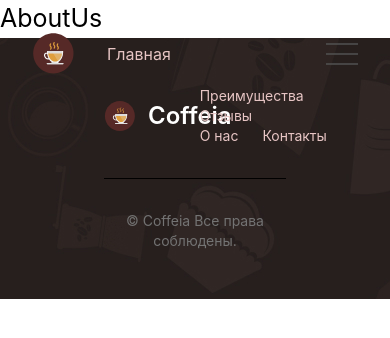
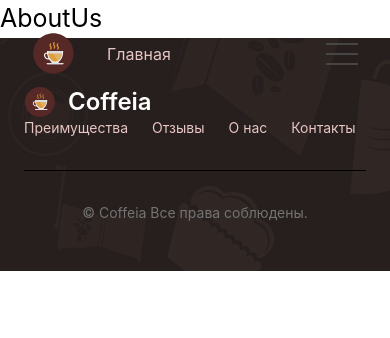
Before and after one commit to GRSdzn/coffee-land, a React (Create React App) app: page /AboutUs in a window 390 px wide. Shown: the top 338 px of the page. Built offline with nearby package versions, Linux system fonts and the light colour scheme; the HTML template or start-up script is replaced by a standard one.

Commit message:
added responsive

```diff
--- a/src/components/Footer.jsx
+++ b/src/components/Footer.jsx
@@ -6,14 +6,14 @@ function Footer() {
   return (
     <>
 
-      <footer class="px-20 py-4 bg-backgrundFooter">
+      <footer class="px-20 sm:px-0 py-4 bg-backgrundFooter">
         <div class="container mx-auto p-4 md:px-6 md:py-8">
-          <div class="sm:flex sm:items-center sm:justify-between">
+          <div class="lp:flex-col sm:justify-between">
             <Link to="/" href="https://flowbite.com/" class="flex items-center mb-4 sm:mb-0">
               <img src={Logo} class="h-8 mr-3" alt="Coffeia" />
               <span class="self-center text-2xl font-semibold whitespace-nowrap text-white">Coffeia</span>
             </Link>
-            <ul class="flex flex-wrap items-center mb-6 text-sm text-main sm:mb-0 dark:text-gray-400">
+            <ul class="flex flex-wrap lp:items-start items-center mb-6 text-sm lp:flex-col text-main lp:mb-0 dark:text-gray-400">
               <li>
                 <Link to="/" class="mr-4 hover:underline md:mr-6 ">Преимущества</Link>
               </li>
--- a/src/components/aboutUs.jsx
+++ b/src/components/aboutUs.jsx
@@ -11,9 +11,9 @@ export const AboutUs = () => {
         <div className="px-[300px] lg:px-[100px] sm:px-8 lp:px-4 bg-backgroundPng w-full h-full bg-no-repeat bg-right flex items-center justify-end">
           <div>
             <div className="flex flex-col py-20">
-              <div className="items-center flex">
+              <div className="items-center flex sm:justify-center">
                 <div className="w-20 border-[1px] border-solid border-brown bg-brown h-1 sm:w-10 lp:w-8" />
-                <h1 className="px-4 text-right text-8xl text-brown font-HandWriteTitle sm:text-[40px]">О нас</h1>
+                <h1 className="px-4 text-right text-8xl text-brown font-HandWriteTitle  sm:text-[40px]">О нас</h1>
                 <div className="w-20 border-[1px] border-solid border-brown bg-brown h-1 sm:w-10 lp:w-8" />
               </div>
               <div className="font-Main">
--- a/src/components/catalog.jsx
+++ b/src/components/catalog.jsx
@@ -16,7 +16,7 @@ const Catalog = () => {
 
                 <div className="flex gap-5 sm:flex-col">
                   <div>
-                    <div className="bg-no-repeat bg-cover bg-backgroundHeader rounded-md w-52 h-40" />
+                    <div className="bg-no-repeat bg-cover bg-backgroundHeader rounded-md w-52 sm:w-full h-40" />
                   </div>
                   <div className="grid gap-2">
                     <div className="flex items-center justify-between">
@@ -29,7 +29,7 @@ const Catalog = () => {
                 </div>
                 <div className="flex gap-5 sm:flex-col">
                   <div>
-                    <div className="bg-no-repeat bg-cover bg-backgroundHeader rounded-md w-52 h-40" />
+                    <div className="bg-no-repeat bg-cover bg-backgroundHeader rounded-md w-52 sm:w-full h-40" />
                   </div>
                   <div className="grid gap-2">
                     <div className="flex items-center justify-between">
@@ -42,7 +42,7 @@ const Catalog = () => {
                 </div>
                 <div className="flex gap-5 sm:flex-col">
                   <div>
-                    <div className="bg-no-repeat bg-cover bg-backgroundHeader rounded-md w-52 h-40" />
+                    <div className="bg-no-repeat bg-cover bg-backgroundHeader rounded-md w-52 sm:w-full h-40" />
                   </div>
                   <div className="grid gap-2">
                     <div className="flex items-center justify-between">
@@ -58,7 +58,7 @@ const Catalog = () => {
               <div className="gap-5 grid">
                 <div className="flex gap-5 sm:flex-col">
                   <div>
-                    <div className="bg-no-repeat bg-cover bg-backgroundHeader rounded-md w-52 h-40" />
+                    <div className="bg-no-repeat bg-cover bg-backgroundHeader rounded-md w-52 sm:w-full h-40" />
                   </div>
                   <div className="grid gap-2">
                     <div className="flex items-center justify-between">
@@ -71,7 +71,7 @@ const Catalog = () => {
                 </div>
                 <div className="flex gap-5 sm:flex-col">
                   <div>
-                    <div className="bg-no-repeat bg-cover bg-backgroundHeader rounded-md w-52 h-40" />
+                    <div className="bg-no-repeat bg-cover bg-backgroundHeader rounded-md w-52 sm:w-full h-40" />
                   </div>
                   <div className="grid gap-2">
                     <div className="flex items-center justify-between">
@@ -84,7 +84,7 @@ const Catalog = () => {
                 </div>
                 <div className="flex gap-5 sm:flex-col">
                   <div>
-                    <div className="bg-no-repeat bg-cover bg-backgroundHeader rounded-md w-52 h-40" />
+                    <div className="bg-no-repeat bg-cover bg-backgroundHeader rounded-md w-52 sm:w-full h-40" />
                   </div>
                   <div className="grid gap-2">
                     <div className="flex items-center justify-between">
--- a/src/pages/Home.jsx
+++ b/src/pages/Home.jsx
@@ -15,7 +15,7 @@ const Home = () => {
               <i className="text-main top-2 text-[20px] font-Main">Коффе сделан из натуральных зерен и привезен с Италии Lorem ipsum dolor sit amet consectetur adipisicing elit. Commodi, corrupti ratione? Fuga, numquam. Soluta, dolore recusandae minima amet magni neque ducimus nihil fugit ratione perferendis obcaecati blanditiis nulla placeat molestiae?</i>
             </div>
           </div>
-          <div className="flex justify-end px-[300px]  sm:justify-center">
+          <div className="flex justify-end px-[300px] sm:px-14 sm:justify-center">
             <h1 type='tel' className="absolute top-[95vh] font-Main text-gray-500 animate-pulse">+7 999 (432)-12-23</h1>
           </div>
         </div>
```
